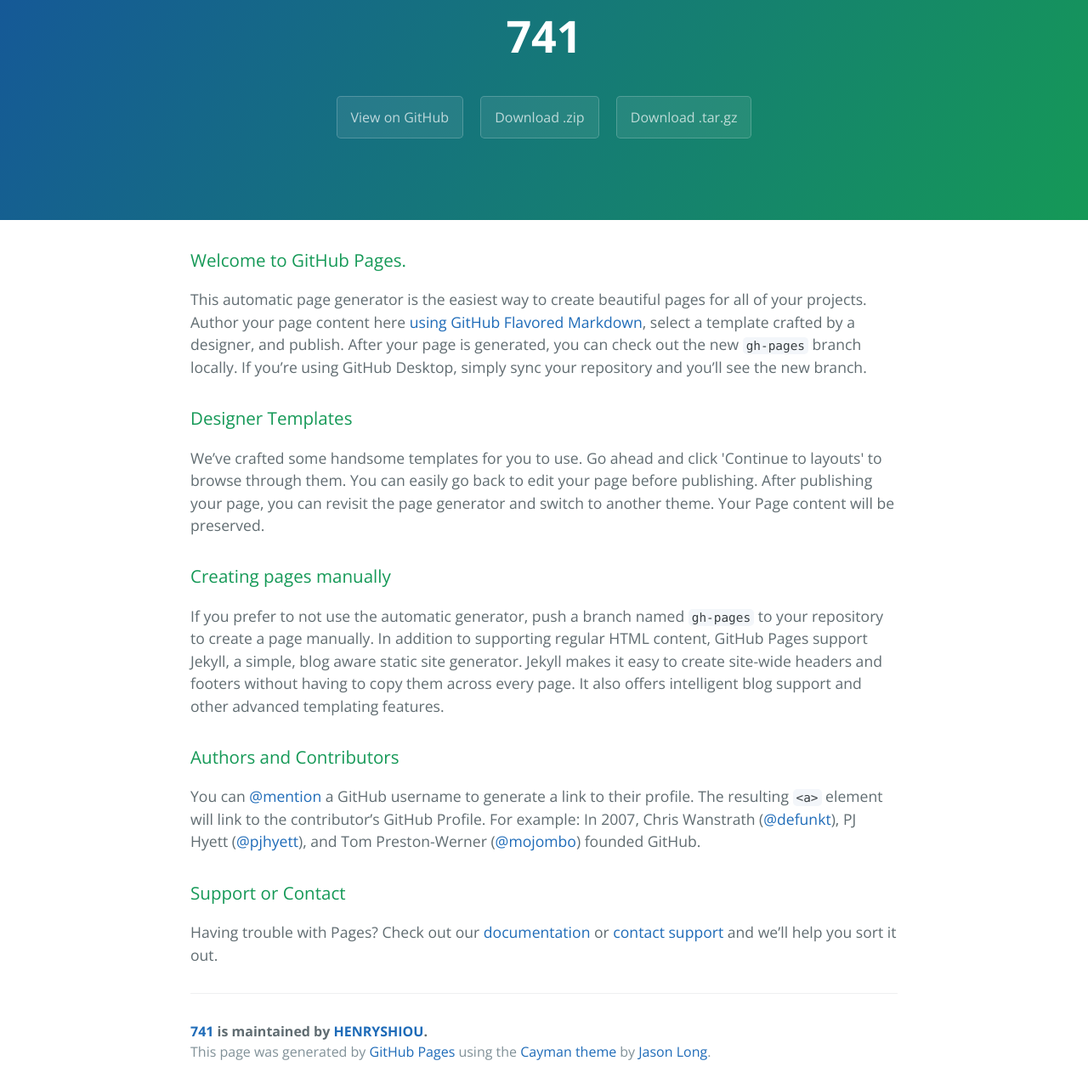
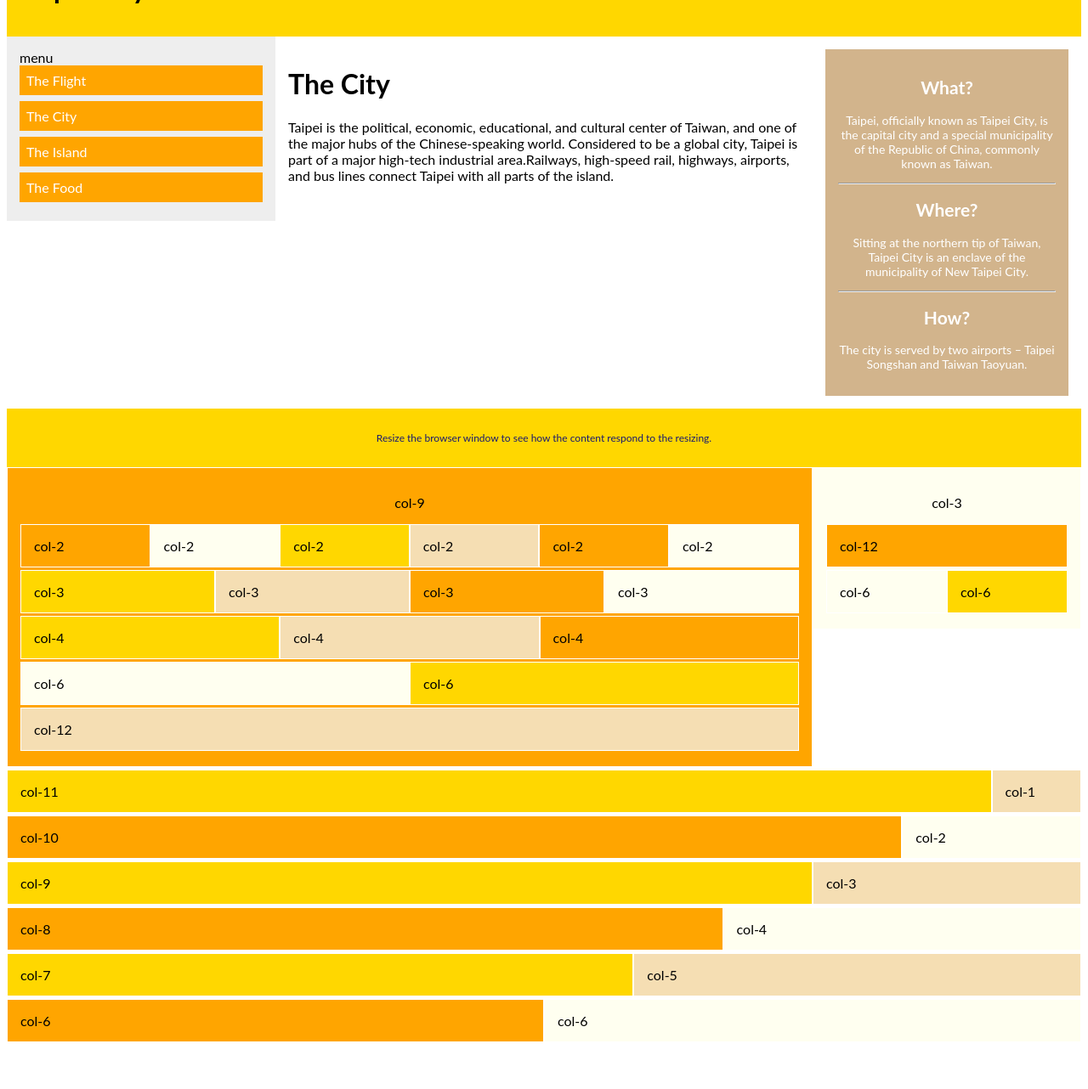
Before and after one commit to HENRYSHIOU/741, a plain HTML site: page index.html in a window 1280 px wide. Shown: the part 77-1359 px from the top of the page at 85% size. After the commit the page ends 1315 px from the top, so only its background shows below. Drawn offline with nearby package versions, Linux system fonts and the light colour scheme.

Commit message:
no message

```diff
--- a/index.html
+++ b/index.html
@@ -1,57 +1,146 @@
 <!DOCTYPE html>
-<html lang="en-us">
-  <head>
-    <meta charset="UTF-8">
-    <title>741 by HENRYSHIOU</title>
-    <meta name="viewport" content="width=device-width, initial-scale=1">
-    <link rel="stylesheet" type="text/css" href="stylesheets/normalize.css" media="screen">
-    <link href='https://fonts.googleapis.com/css?family=Open+Sans:400,700' rel='stylesheet' type='text/css'>
-    <link rel="stylesheet" type="text/css" href="stylesheets/stylesheet.css" media="screen">
-    <link rel="stylesheet" type="text/css" href="stylesheets/github-light.css" media="screen">
-  </head>
-  <body>
-    <section class="page-header">
-      <h1 class="project-name">741</h1>
-      <h2 class="project-tagline"></h2>
-      <a href="https://github.com/HENRYSHIOU/741" class="btn">View on GitHub</a>
-      <a href="https://github.com/HENRYSHIOU/741/zipball/master" class="btn">Download .zip</a>
-      <a href="https://github.com/HENRYSHIOU/741/tarball/master" class="btn">Download .tar.gz</a>
-    </section>
+<html>
 
-    <section class="main-content">
-      <h3>
-<a id="welcome-to-github-pages" class="anchor" href="#welcome-to-github-pages" aria-hidden="true"><span aria-hidden="true" class="octicon octicon-link"></span></a>Welcome to GitHub Pages.</h3>
+    <head>
+        <meta charset="utf-8">
+        <meta http-equiv="X-UA-Compatible" content="IE=edge">
+        <title>GETTING STARTED WITH BRACKETS</title>
+        <link rel="stylesheet" href="main2.css">
+    </head>
+    <body>
+ <div class="header">
+        <h1>Taipei City</h1>
+    </div>
+    <div class=”row”>
+    <div class="menu col-3">
+        menu
+        <ul>
+            <li>The Flight</li>
+            <li>The City</li>
+            <li>The Island</li>
+            <li>The Food</li>
+        </ul>
+    </div>
+    <div class="col-6">
+    <h1>The City</h1>
+    <p>Taipei is the political, economic, educational, and cultural center of Taiwan, and one of the major hubs of the Chinese-speaking world. Considered to be a global city, Taipei is part of a major high-tech industrial area.Railways, high-speed rail, highways, airports, and bus lines connect Taipei with all parts of the island.</p></div>
+   <div class="right col-3">
+        <div class="aside ">
+            <h2>What?</h2>
+            <p>Taipei, officially known as Taipei City, is the capital city and a special municipality of the Republic of China, commonly known as Taiwan. </p>
+            <hr>
+            <h2>Where?</h2>
+            <p>Sitting at the northern tip of Taiwan, Taipei City is an enclave of the municipality of New Taipei City.</p>
+            <hr>
+            <h2>How?</h2>
+            <p>The city is served by two airports – Taipei Songshan and Taiwan Taoyuan.</p>
+        </div>
+    </div>
+       <div class="footer  col-12">
+        <p>Resize the browser window to see how the content respond to the resizing.</p>
+    </div>
+   </div>
+<div class="row">
+    <div class="col-9 bgTest">
+      <p>col-9</p>
+      <div class="col-2 bgTest">
+        col-2
+      </div>
+      <div class="col-2 bgTest">
+        col-2
+      </div>
+      <div class="col-2 bgTest">
+        col-2
+      </div>
+      <div class="col-2 bgTest">
+        col-2
+      </div>
+      <div class="col-2 bgTest">
+        col-2
+      </div>
+      <div class="col-2 bgTest">
+        col-2
+      </div>
+      <div class="col-3 bgTest">
+        col-3
+      </div>
+      <div class="col-3 bgTest">
+        col-3
+      </div>
+      <div class="col-3 bgTest">
+        col-3
+      </div>
+      <div class="col-3 bgTest">
+        col-3
+      </div>
+      <div class="col-4 bgTest">
+        col-4
+      </div>
+      <div class="col-4 bgTest">
+        col-4
+      </div>
+      <div class="col-4 bgTest">
+        col-4
+      </div>
+      <div class="col-6 bgTest">
+        col-6
+      </div>
+      <div class="col-6 bgTest">
+        col-6
+      </div>
+      <div class="col-12 bgTest">
+        col-12
+      </div>
+    </div>
+    <div class="col-3 bgTest">
+      <p>col-3</p>
+      <div class="col-12 bgTest">
+        col-12
+      </div>
+      <div class="col-6 bgTest">
+        col-6
+      </div>
+      <div class="col-6 bgTest">
+        col-6
+      </div>
 
-<p>This automatic page generator is the easiest way to create beautiful pages for all of your projects. Author your page content here <a href="https://guides.github.com/features/mastering-markdown/">using GitHub Flavored Markdown</a>, select a template crafted by a designer, and publish. After your page is generated, you can check out the new <code>gh-pages</code> branch locally. If you’re using GitHub Desktop, simply sync your repository and you’ll see the new branch.</p>
-
-<h3>
-<a id="designer-templates" class="anchor" href="#designer-templates" aria-hidden="true"><span aria-hidden="true" class="octicon octicon-link"></span></a>Designer Templates</h3>
-
-<p>We’ve crafted some handsome templates for you to use. Go ahead and click 'Continue to layouts' to browse through them. You can easily go back to edit your page before publishing. After publishing your page, you can revisit the page generator and switch to another theme. Your Page content will be preserved.</p>
-
-<h3>
-<a id="creating-pages-manually" class="anchor" href="#creating-pages-manually" aria-hidden="true"><span aria-hidden="true" class="octicon octicon-link"></span></a>Creating pages manually</h3>
-
-<p>If you prefer to not use the automatic generator, push a branch named <code>gh-pages</code> to your repository to create a page manually. In addition to supporting regular HTML content, GitHub Pages support Jekyll, a simple, blog aware static site generator. Jekyll makes it easy to create site-wide headers and footers without having to copy them across every page. It also offers intelligent blog support and other advanced templating features.</p>
-
-<h3>
-<a id="authors-and-contributors" class="anchor" href="#authors-and-contributors" aria-hidden="true"><span aria-hidden="true" class="octicon octicon-link"></span></a>Authors and Contributors</h3>
-
-<p>You can <a href="https://help.github.com/articles/basic-writing-and-formatting-syntax/#mentioning-users-and-teams" class="user-mention">@mention</a> a GitHub username to generate a link to their profile. The resulting <code>&lt;a&gt;</code> element will link to the contributor’s GitHub Profile. For example: In 2007, Chris Wanstrath (<a href="https://github.com/defunkt" class="user-mention">@defunkt</a>), PJ Hyett (<a href="https://github.com/pjhyett" class="user-mention">@pjhyett</a>), and Tom Preston-Werner (<a href="https://github.com/mojombo" class="user-mention">@mojombo</a>) founded GitHub.</p>
-
-<h3>
-<a id="support-or-contact" class="anchor" href="#support-or-contact" aria-hidden="true"><span aria-hidden="true" class="octicon octicon-link"></span></a>Support or Contact</h3>
-
-<p>Having trouble with Pages? Check out our <a href="https://help.github.com/pages">documentation</a> or <a href="https://github.com/contact">contact support</a> and we’ll help you sort it out.</p>
-
-      <footer class="site-footer">
-        <span class="site-footer-owner"><a href="https://github.com/HENRYSHIOU/741">741</a> is maintained by <a href="https://github.com/HENRYSHIOU">HENRYSHIOU</a>.</span>
-
-        <span class="site-footer-credits">This page was generated by <a href="https://pages.github.com">GitHub Pages</a> using the <a href="https://github.com/jasonlong/cayman-theme">Cayman theme</a> by <a href="https://twitter.com/jasonlong">Jason Long</a>.</span>
-      </footer>
-
-    </section>
-
-
+    </div>
+    <div class="col-11 bgTest">
+      col-11
+    </div>
+    <div class="col-1 bgTest">
+      col-1
+    </div>
+    <div class="col-10 bgTest">
+      col-10
+    </div>
+    <div class="col-2 bgTest">
+      col-2
+    </div>
+    <div class="col-9 bgTest">
+      col-9
+    </div>
+    <div class="col-3 bgTest">
+      col-3
+    </div>
+    <div class="col-8 bgTest">
+      col-8
+    </div>
+    <div class="col-4 bgTest">
+      col-4
+    </div>
+    <div class="col-7 bgTest">
+      col-7
+    </div>
+    <div class="col-5 bgTest">
+      col-5
+    </div>
+    <div class="col-6 bgTest">
+      col-6
+    </div>
+    <div class="col-6 bgTest">
+      col-6
+    </div>
+  </div>
   </body>
 </html>
--- /dev/null
+++ b/main2.css
@@ -0,0 +1,113 @@
+.header{
+    background-color: Gold ;
+    color: #000;
+    padding: 15px;
+}
+.footer {
+    background-color: Gold ;
+    color: MidnightBlue ;
+    text-align: center;
+    font-size: 12px;
+    padding: 15px;
+}
+.menu{
+   background-color: #eee ;
+}
+.menu li {
+    padding: 8px;
+    margin-bottom: 7px;
+    background-color :Orange ;
+    color: #ffffff;
+}
+.menu ul {
+    list-style-type: none;
+    margin: 0;
+    padding: 0;
+}
+.menu li:hover {
+    background-color: #0099cc;
+}
+.aside {
+    background-color: Tan ;
+    padding: 15px;
+    color: #ffffff;
+    text-align: center;
+    font-size: 14px;
+}
+* {
+  font-family: lato;
+    box-sizing: border-box;
+}
+.col-1 {width: 8.33%;}
+.col-2 {width: 16.66%;}
+.col-3 {width: 25%;}
+.col-4 {width: 33.33%;}
+.col-5 {width: 41.66%;}
+.col-6 {width: 50%;}
+.col-7 {width: 58.33%;}
+.col-8 {width: 66.66%;}
+.col-9 {width: 75%;}
+.col-10 {width: 83.33%;}
+.col-11 {width: 91.66%;}
+.col-12 {width: 100%;}
+
+.row::after {
+    content: "";
+    clear: both;
+    display: block;
+}
+[class*="col-"] {
+    float: left;
+    padding: 15px;
+}
+@media screen and (max-width:767px) {
+    [class*="col-"]{
+        width:100%;
+    }
+}
+.col-1 {width: 8.33%;}
+.col-2 {width: 16.66%;}
+.col-3 {width: 25%;}
+.col-4 {width: 33.33%;}
+.col-5 {width: 41.66%;}
+.col-6 {width: 50%;}
+.col-7 {width: 58.33%;}
+.col-8 {width: 66.66%;}
+.col-9 {width: 75%;}
+.col-10 {width: 83.33%;}
+.col-11 {width: 91.66%;}
+.col-12 {width: 100%;}
+
+* {
+  box-sizing: border-box;
+  font-family: lato;
+}
+.row::after {
+    content: "";
+    clear: both;   /*clear float: left & right*/
+    display: block;
+}
+[class^="col-"] {
+    float: left;
+    padding: 15px;
+}
+.bgTest{
+  background: wheat;
+  border:1px solid white;
+  margin-bottom:3px;
+}
+.bgTest:nth-of-type(4n+1){
+  background: orange;
+
+}
+.bgTest:nth-of-type(4n+2){
+  background: Ivory ;
+
+}
+.bgTest:nth-of-type(4n+3){
+  background: Gold ;
+
+}
+.row p{
+  text-align:center;
+}
```
